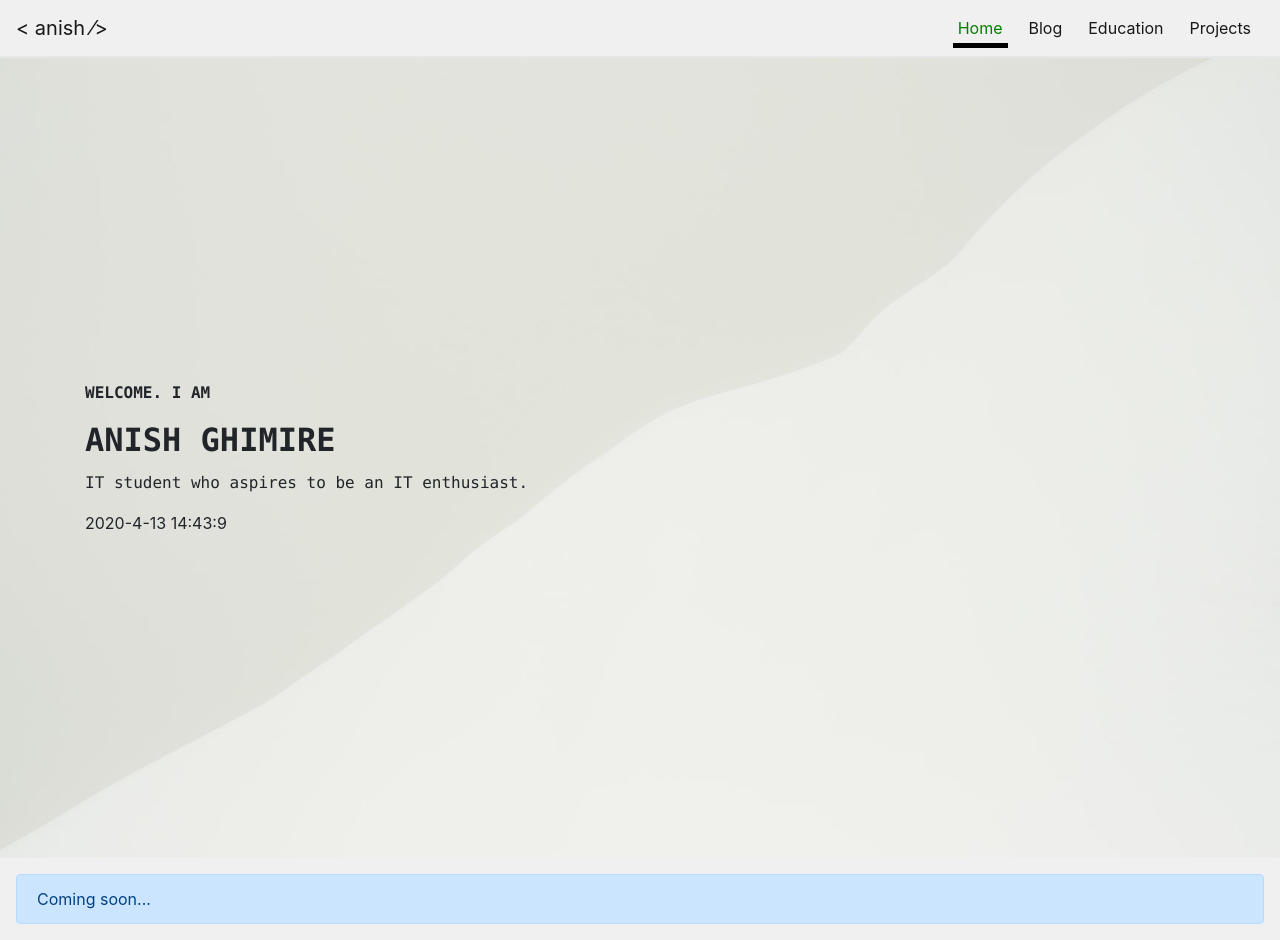
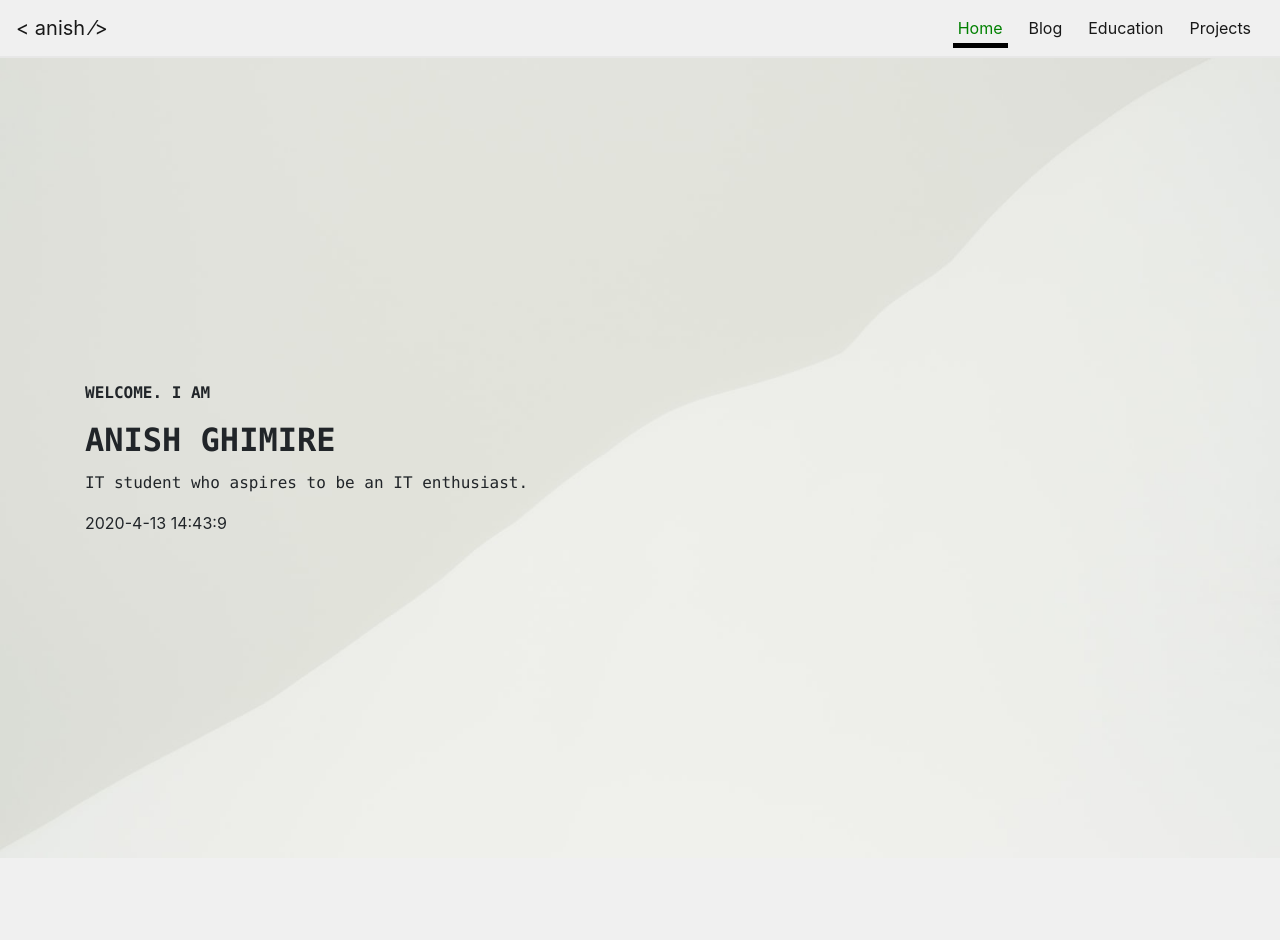
Before and after one commit to anishghimire862/anishg, a Vue app: page / in a window 1280 px wide. After the commit the page ends 858 px from the top, so only its background shows below. Built offline with nearby package versions, Linux system fonts and the light colour scheme; what vue-clipboard2 would draw is missing.

Commit message:
Removed coming soon section

```diff
--- a/src/pages/Home.vue
+++ b/src/pages/Home.vue
@@ -13,9 +13,6 @@
           </div>
         </div>
       </div>
-    </div>
-    <div class="alert alert-primary m-3" role="alert">
-      Coming soon...
     </div>
   </div>
 </template>
```
